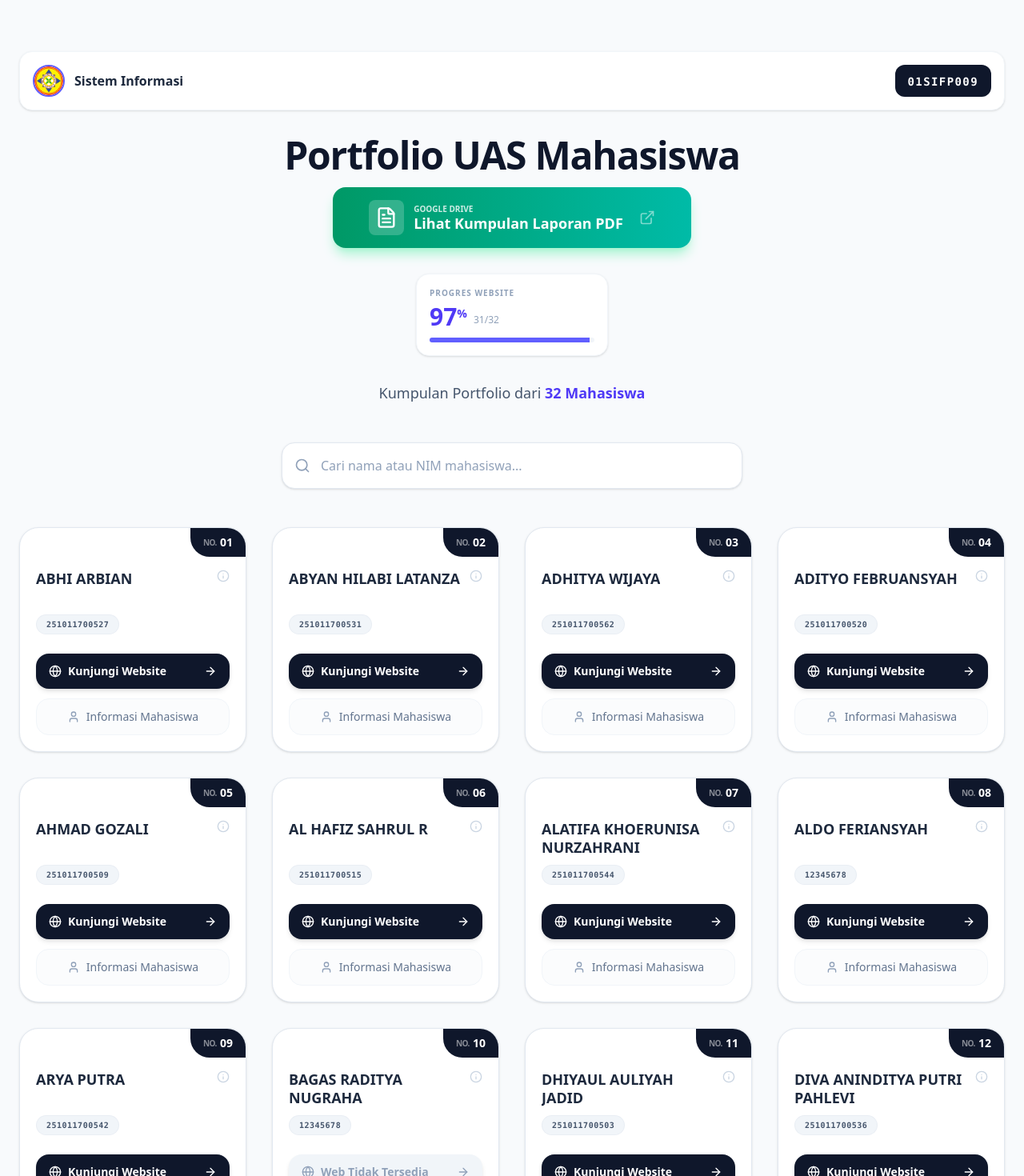
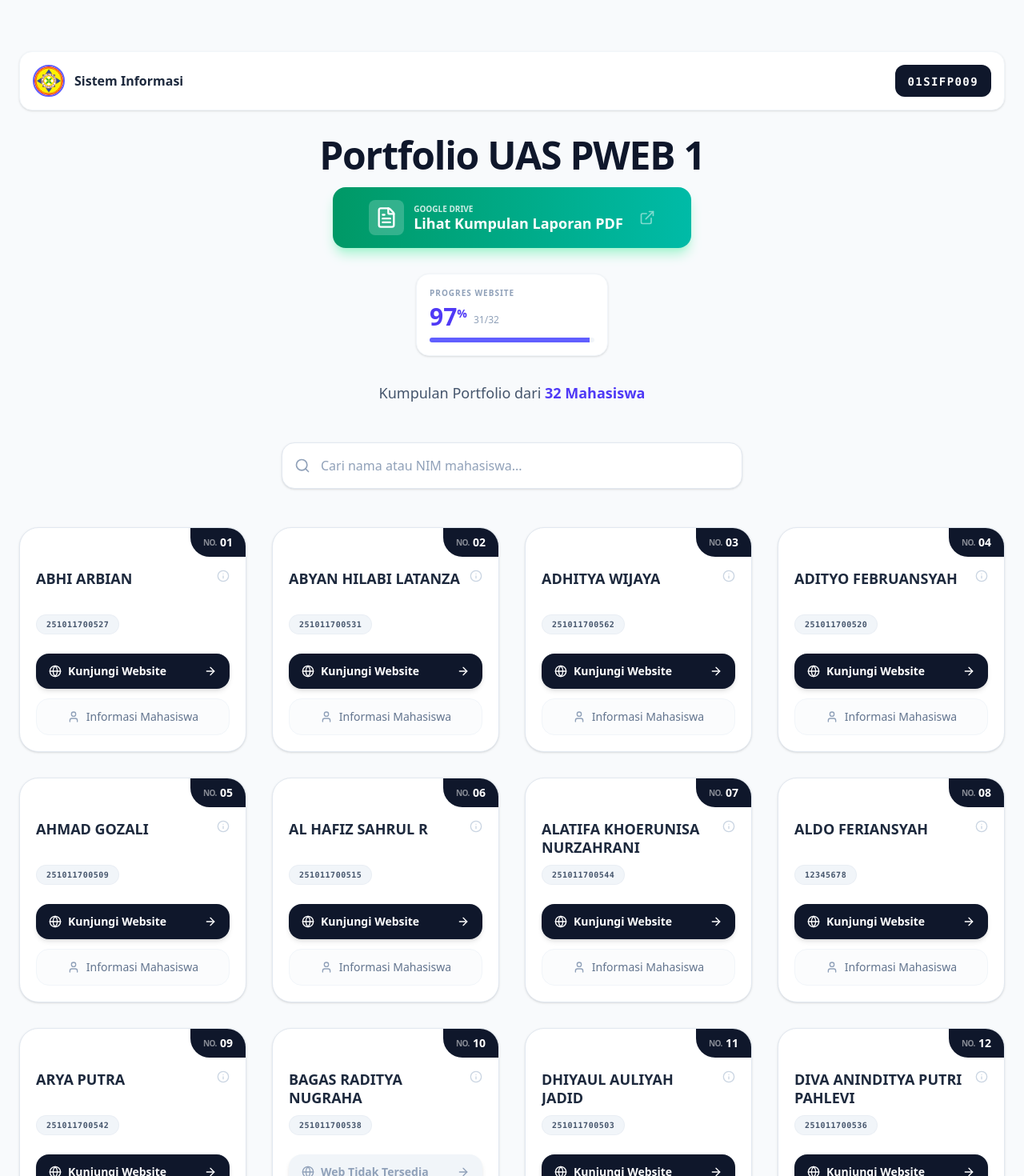
Before and after one commit to SaipullIkhrom/Pengumpulan-Portfolio, a Next.js app: page / in a window 1280 px wide. Shown: the top 1470 px of the page at 80% size. Built offline with nearby package versions, Linux system fonts and the light colour scheme.

Commit message:
update deskripsi

```diff
--- a/src/components/navigation/Header.tsx
+++ b/src/components/navigation/Header.tsx
@@ -38,7 +38,7 @@ export default function Header({ dataMahasiswa }: HeaderProps) {
       {/* Hero Section */}
       <div className="text-center max-w-3xl mx-auto">
         <h1 className="text-4xl font-extrabold text-slate-900 tracking-tight sm:text-5xl mb-4">
-          Portfolio UAS Mahasiswa
+          Portfolio UAS PWEB 1
         </h1>
 
         {/* --- TOMBOL PDF BESAR --- */}
--- a/src/data/mahasiswa.ts
+++ b/src/data/mahasiswa.ts
@@ -58,7 +58,7 @@ export const daftarMahasiswa: Mahasiswa[] = [
   {
     id: 10,
     nama: "BAGAS RADITYA NUGRAHA",
-    nim: "12345678",
+    nim: "251011700538",
     urlWebsite: "https://example.com/PORTFOLIO10",
   },
   {
```
